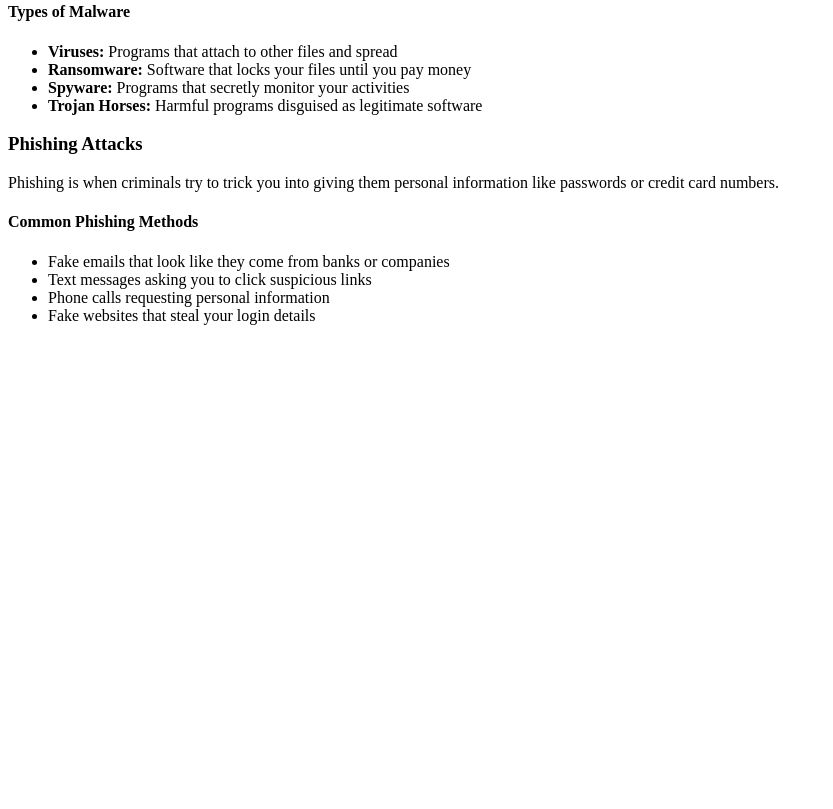
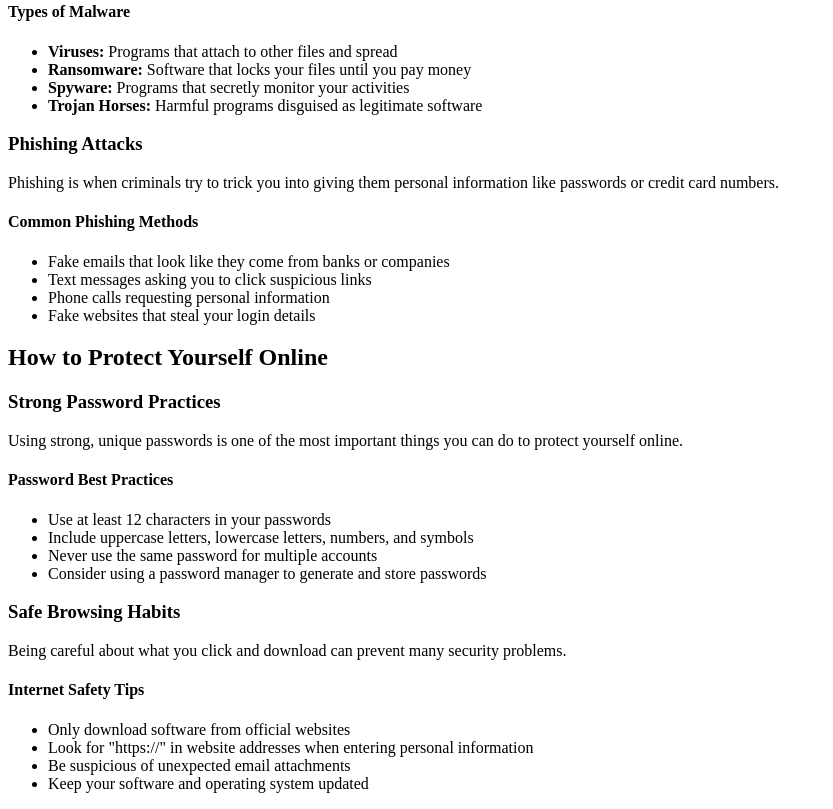
Before and after one commit to PLP-WebTechnologies/july-2025-introduction-to-html-5-secbyteX03, a plain HTML site: page index.html in a window 1280 px wide. Shown: the part 499-1308 px from the top of the page, without its empty margins (0-833 px from the left). Before the commit the page ends 840 px from the top, so only its background shows below. Drawn offline with Linux system fonts and the light colour scheme.

Commit message:
feat: Add protection tips section with password and browsing advice

```diff
--- a/index.html
+++ b/index.html
@@ -67,6 +67,37 @@
                     </ul>
              </article>
        </section>
+          <!-- Protection Tips Section -->
+          <section id="protection-tips">
+            <h2>How to Protect Yourself Online</h2>
+
+            <article>
+                <h3>Strong Password Practices</h3>
+                <p>Using strong, unique passwords is one of the most important things you can do to protect yourself online.</p>
+
+                <h4>Password Best Practices</h4>
+                <ul>
+                    <li>Use at least 12 characters in your passwords</li>
+                    <li>Include uppercase letters, lowercase letters, numbers, and symbols</li>
+                    <li>Never use the same password for multiple accounts</li>
+                    <li>Consider using a password manager to generate and store passwords</li>
+                </ul>
+            </article>
+
+            <article>
+                <h3>Safe Browsing Habits</h3>
+                <p>Being careful about what you click and download can prevent many security problems.</p>
+
+                <h4>Internet Safety Tips</h4>
+                <ul>
+                    <li>Only download software from official websites</li>
+                    <li>Look for "https://" in website addresses when entering personal information</li>
+                    <li>Be suspicious of unexpected email attachments</li>
+                    <li>Keep your software and operating system updated</li>
+                </ul>
+            </article>
+        </section>
+
      </main>
 </body>
 </html>
```
